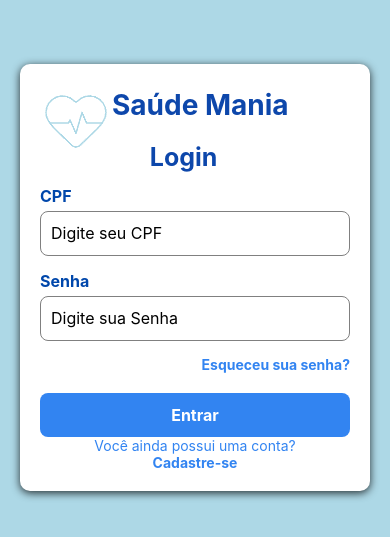
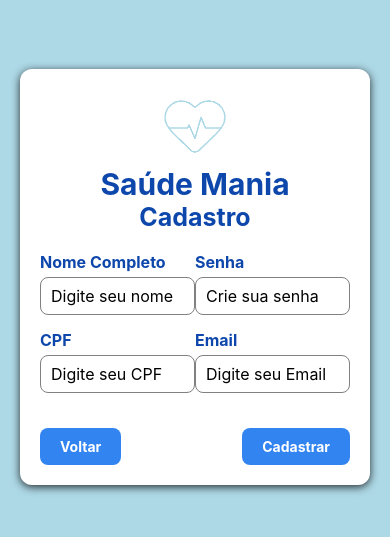
Before and after one commit to ClinicHealthCareSystem/FrontEnd, a React Native app: screen / in a window 390 px wide. Shown: the part 145-682 px from the top of the page. Built offline with nearby package versions, Linux system fonts and the light colour scheme.

Commit message:
TSK3 - feat envio de formulario

```diff
--- a/App.tsx
+++ b/App.tsx
@@ -1,13 +1,13 @@
 import { StatusBar } from 'expo-status-bar';
 import { StyleSheet, Text, View } from 'react-native';
 import Login from "./src/pages/login";
-//import Cadastro from './src/pages/cadastro';
+import Cadastro from './src/pages/cadastro';
 //import TelaIncial from './src/pages/telainicial';
 export default function App() {
   return (
     //<TelaIncial/>
-    //<Cadastro/>
-    <Login/>
+    <Cadastro/>
+    //<Login/>
     // <View style={styles.container}>
 
     //   <Login/>
--- a/package.json
+++ b/package.json
@@ -10,11 +10,11 @@
   },
   "dependencies": {
     "@expo/metro-runtime": "~5.0.4",
-
     "expo": "~53.0.20",
     "expo-status-bar": "~2.2.3",
     "react": "19.0.0",
     "react-dom": "19.0.0",
+    "react-hook-form": "^7.62.0",
     "react-native": "0.79.5",
     "react-native-safe-area-context": "5.4.0",
     "react-native-screens": "~4.11.1",
--- a/src/pages/cadastro.tsx
+++ b/src/pages/cadastro.tsx
@@ -1,5 +1,6 @@
 import React from "react";
 import { useState } from "react";
+import {useForm, Controller} from "react-hook-form";
 import {
   Text, TextInput, TouchableOpacity,
   View, Image, ScrollView,
@@ -8,12 +9,11 @@ import {
 import styles from "../styles/cadastro";
 
 export default function Cadastro(){
-    const [formData, setFormData] = useState({
-        name: '',
-        password: '',
-        CPF: '',
-        email: '',
-    })
+    const {control, handleSubmit, formState: {errors}} = useForm({})
+    function handleSignIn(data: any){
+        console.log(data)
+    }
+
     return(
     <ScrollView contentContainerStyle={styles.background}>
         <View style={styles.caixa}>
@@ -24,23 +24,40 @@ export default function Cadastro(){
 
         <View style={styles.camposCaixa}>
             <View style={styles.inputCaixa}>
+
                 <Text style={styles.label}>Nome Completo</Text>
-                <TextInput style={styles.input} placeholder="Digite seu nome"/>
+                <Controller control={control} name="username" render={({field: {onChange, value}}) => (
+                    <TextInput style={styles.input} onChangeText={(text: string) => onChange(text)} value={value} placeholder="Digite seu nome"/>
+                )}/>
+
+
             </View>
             <View style={styles.inputCaixa}>
                 <Text style={styles.label}>Senha</Text>
-                <TextInput style={styles.input} placeholder="Crie sua senha"/>
+
+                <Controller control={control} name="password" render={({field: {onChange, value}}) =>(
+                    <TextInput style={styles.input} onChangeText={(text: string) => onChange(text)} value={value} placeholder="Crie sua senha"/>
+                )}/>
+
             </View>
         </View>
         <View style={styles.camposCaixa}>
             <View style={styles.inputCaixa}>
                 <Text style={styles.label}>CPF</Text>
-                <TextInput style={styles.input} placeholder="Digite seu CPF"/>
+                <Controller control={control} name="CPF" render={({field: {onChange, value}}) =>(
+                    <TextInput style={styles.input} onChangeText={(text: string) => onChange(text)} value={value} placeholder="Digite seu CPF"/>
+                )}/>
+
+
 
             </View>
             <View style={styles.inputCaixa}>
                 <Text style={styles.label}>Email</Text>
-                <TextInput style={styles.input} placeholder="Digite seu Email"/>
+                <Controller control={control} name="Email" render={({field: {onChange, value}}) =>(
+                    <TextInput style={styles.input} onChangeText={(text: string) => onChange(text)} value={value} placeholder="Digite seu Email"/>
+                )}/>
+
+
 
             </View>
         </View>
@@ -48,7 +65,7 @@ export default function Cadastro(){
                 <TouchableOpacity style={styles.buttonVoltar}>
                     <Text style={styles.buttonText}>Voltar</Text>
                 </TouchableOpacity>
-                <TouchableOpacity style={styles.buttonCadastrar}>
+                <TouchableOpacity style={styles.buttonCadastrar} onPress={handleSubmit(handleSignIn)}>
                     <Text style={styles.buttonText}>Cadastrar</Text>
                 </TouchableOpacity>
             </View>
```
Also changed, not shown: 1 other file (tests, documents, lock files or other folders).
